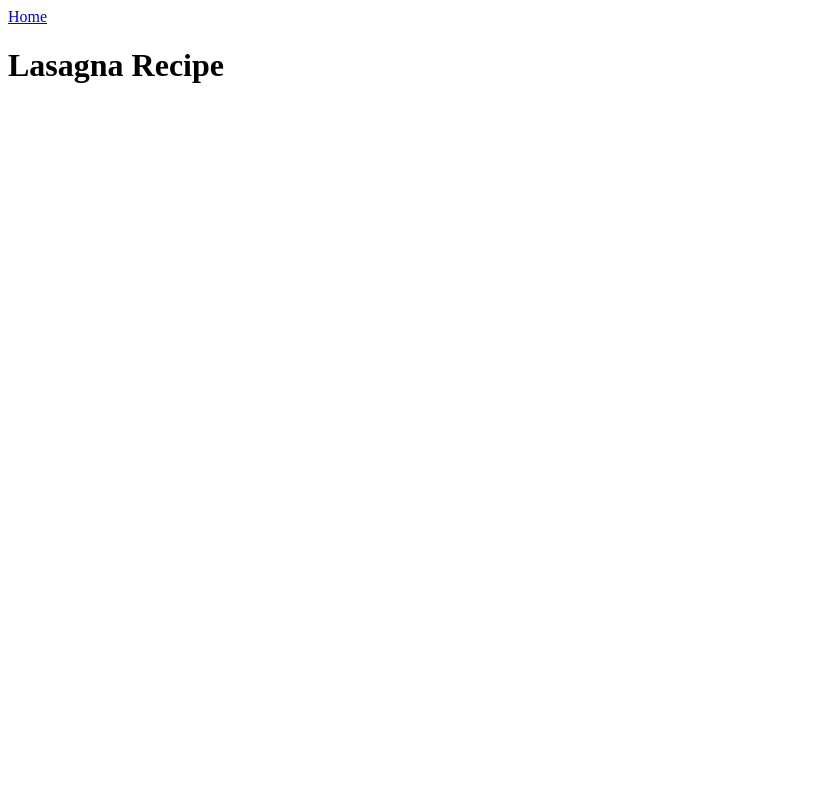
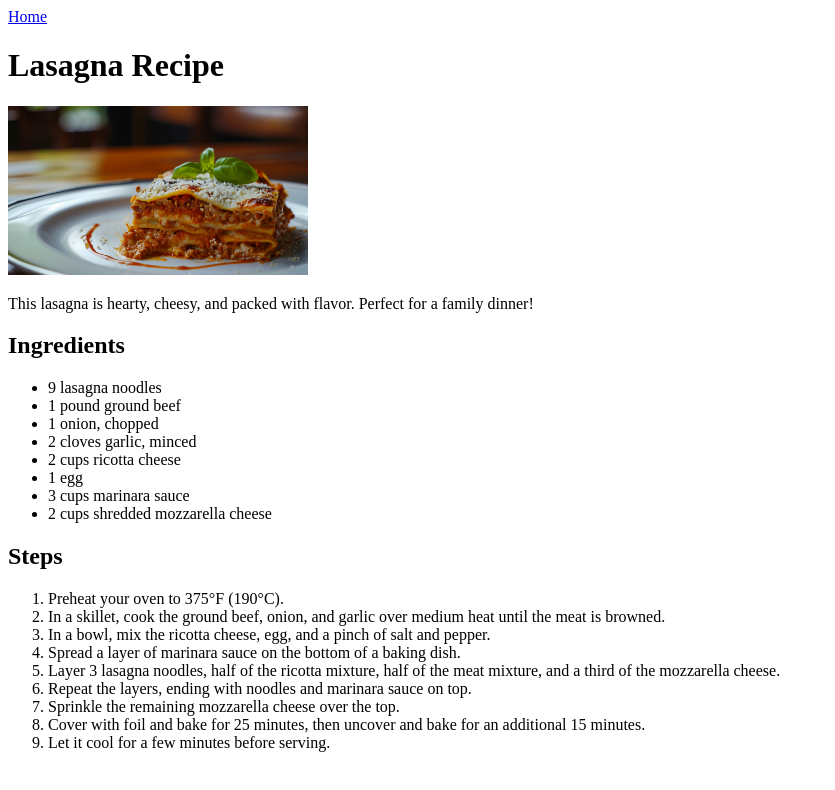
Before and after one commit to Navyachhokar/odin-recipes, a plain HTML site: page recipes/lasagna.html in a window 1280 px wide. Shown: the whole page, without its empty margins (0-835 px from the left). Drawn offline with Linux system fonts and the light colour scheme.

Commit message:
Update lasagna and pancakes recipe pages with image tag and recipe instructions

```diff
--- a/recipes/lasagna.html
+++ b/recipes/lasagna.html
@@ -9,6 +9,30 @@
     <a href="../index.html">Home</a>
 
     <h1>Lasagna Recipe</h1>
-
+    <img src="../images/lasagna.jpg.jpg" alt="Lasagna" width="300">
+    <p>This lasagna is hearty, cheesy, and packed with flavor. Perfect for a family dinner!</p>
+    <h2>Ingredients</h2>
+    <ul>
+        <li>9 lasagna noodles</li>
+        <li>1 pound ground beef</li>
+        <li>1 onion, chopped</li>
+        <li>2 cloves garlic, minced</li>
+        <li>2 cups ricotta cheese</li>
+        <li>1 egg</li>
+        <li>3 cups marinara sauce</li>
+        <li>2 cups shredded mozzarella cheese</li>
+    </ul>
+    <h2>Steps</h2>
+    <ol>
+        <li>Preheat your oven to 375°F (190°C).</li>
+        <li>In a skillet, cook the ground beef, onion, and garlic over medium heat until the meat is browned.</li>
+        <li>In a bowl, mix the ricotta cheese, egg, and a pinch of salt and pepper.</li>
+        <li>Spread a layer of marinara sauce on the bottom of a baking dish.</li>
+        <li>Layer 3 lasagna noodles, half of the ricotta mixture, half of the meat mixture, and a third of the mozzarella cheese.</li>
+        <li>Repeat the layers, ending with noodles and marinara sauce on top.</li>
+        <li>Sprinkle the remaining mozzarella cheese over the top.</li>
+        <li>Cover with foil and bake for 25 minutes, then uncover and bake for an additional 15 minutes.</li>
+        <li>Let it cool for a few minutes before serving.</li>
+    </ol>
 </body>
 </html>
```
Also changed, not shown: recipes/pancakes.html (+19 -0 lines).
